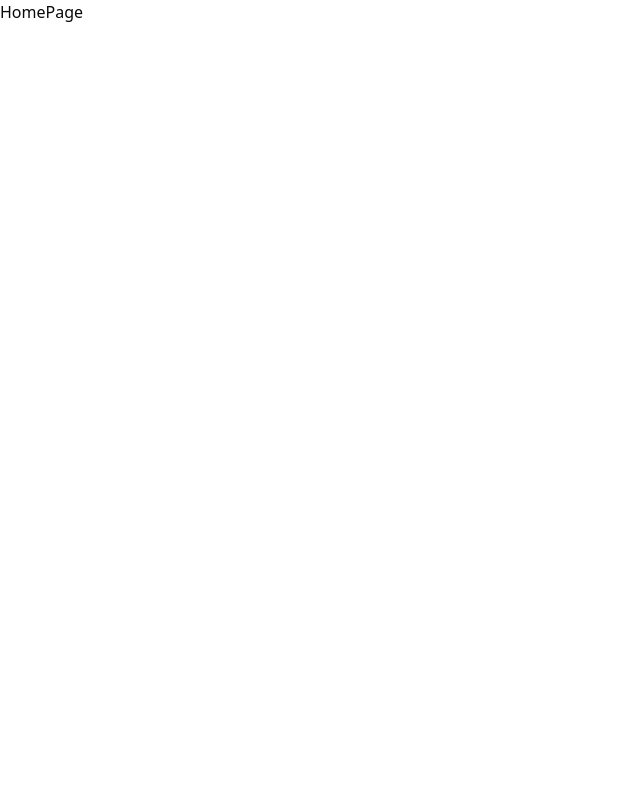
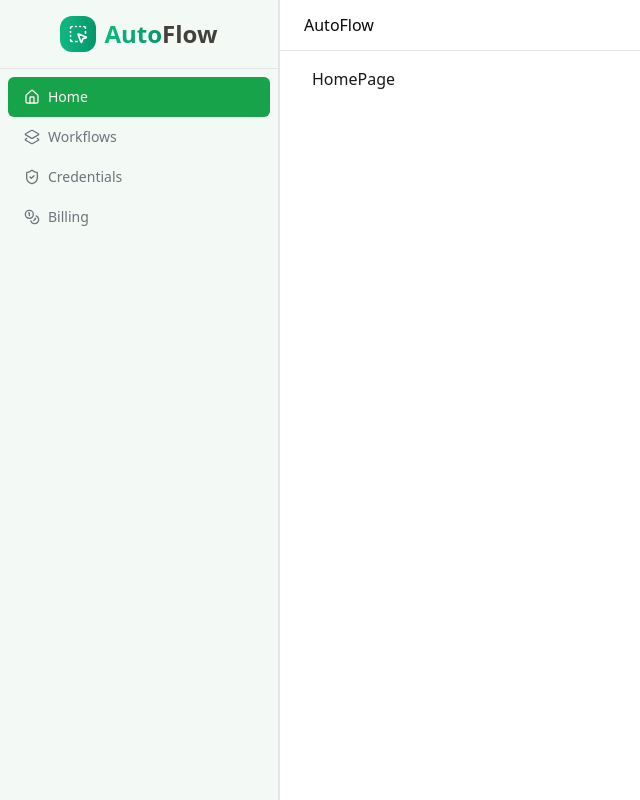
Before and after one commit to StereoPT/auto-flow, a Next.js app: page / in a window 1280 px wide. Shown: the whole page, without its empty margins (0-640 px from the left). Built offline with nearby package versions, Linux system fonts and the light colour scheme.

Commit message:
feat: sidebar

```diff
--- /dev/null
+++ b/app/(dashboard)/layout.tsx
@@ -0,0 +1,28 @@
+import { DesktopSidebar } from '@/components/DesktopSidebar';
+import { Separator } from '@/components/ui/separator';
+import { ReactNode } from 'react';
+
+type LayoutProps = {
+  children: ReactNode;
+};
+
+const Layout = ({ children }: LayoutProps) => {
+  return (
+    <div className="flex h-screen">
+      <DesktopSidebar />
+      <div className="flex flex-col flex-1 min-h-screen">
+        <header className="flex items-center justify-between px-6 py-4 h-[50px] container">
+          AutoFlow
+        </header>
+        <Separator />
+        <div className="overflow-auto">
+          <div className="flex-1 container py-4 text-accent-foreground">
+            {children}
+          </div>
+        </div>
+      </div>
+    </div>
+  );
+};
+
+export default Layout;
--- /dev/null
+++ b/components/DesktopSidebar.tsx
@@ -0,0 +1,68 @@
+'use client';
+
+import {
+  CoinsIcon,
+  HomeIcon,
+  Layers2Icon,
+  ShieldCheckIcon,
+} from 'lucide-react';
+import { Logo } from './Logo';
+import Link from 'next/link';
+import { buttonVariants } from './ui/button';
+import { usePathname } from 'next/navigation';
+
+const routes = [
+  {
+    href: '',
+    label: 'Home',
+    icon: HomeIcon,
+  },
+  {
+    href: 'workflows',
+    label: 'Workflows',
+    icon: Layers2Icon,
+  },
+  {
+    href: 'credentials',
+    label: 'Credentials',
+    icon: ShieldCheckIcon,
+  },
+  {
+    href: 'billing',
+    label: 'Billing',
+    icon: CoinsIcon,
+  },
+];
+
+export const DesktopSidebar = () => {
+  const pathname = usePathname();
+  const activeRoute =
+    routes.find(
+      (route) => route.href.length > 0 && pathname.includes(route.href),
+    ) || routes[0];
+
+  return (
+    <div className="hidden relative md:block min-w-[280px] max-w-[280px] h-screen overflow-hidden w-full bg-primary/5 dark:bg-secondary/30 dark:text-foreground text-muted-foreground border-r-2 border-separate">
+      <div className="flex items-center justify-center gap-2 border-b-[1px] border-separate p-4">
+        <Logo />
+      </div>
+      {/* <div className="p-2"> TODO: Credits </div> */}
+      <div className="flex flex-col p-2">
+        {routes.map((route) => (
+          <Link
+            key={route.href}
+            href={route.href}
+            className={buttonVariants({
+              variant:
+                activeRoute.href === route.href
+                  ? 'sidebarItemActive'
+                  : 'sidebarItem',
+            })}>
+            <route.icon size={20} />
+            {route.label}
+          </Link>
+        ))}
+      </div>
+    </div>
+  );
+};
--- /dev/null
+++ b/components/Logo.tsx
@@ -0,0 +1,29 @@
+import { cn } from '@/lib/utils';
+import { SquareDashedMousePointer } from 'lucide-react';
+import Link from 'next/link';
+
+type LogoProps = {
+  fontSize?: string;
+  iconSize?: number;
+};
+
+export const Logo = ({ fontSize = 'text-2xl', iconSize = 20 }: LogoProps) => {
+  return (
+    <Link
+      href="/"
+      className={cn(
+        'text-2xl font-extrabold flex items-center gap-2',
+        fontSize,
+      )}>
+      <div className="rounded-xl bg-gradient-to-r from-emerald-500 to-emerald-600 p-2">
+        <SquareDashedMousePointer size={iconSize} className="stroke-white" />
+      </div>
+      <div>
+        <span className="bg-gradient-to-r from-emerald-500 to-emerald-600 bg-clip-text text-transparent">
+          Auto
+        </span>
+        <span className="text-stone-700 dark:text-stone-300">Flow</span>
+      </div>
+    </Link>
+  );
+};
--- a/components/ui/button.tsx
+++ b/components/ui/button.tsx
@@ -1,56 +1,60 @@
-import * as React from "react"
-import { Slot } from "@radix-ui/react-slot"
-import { cva, type VariantProps } from "class-variance-authority"
+import * as React from 'react';
+import { Slot } from '@radix-ui/react-slot';
+import { cva, type VariantProps } from 'class-variance-authority';
 
-import { cn } from "@/lib/utils"
+import { cn } from '@/lib/utils';
 
 const buttonVariants = cva(
-  "inline-flex items-center justify-center gap-2 whitespace-nowrap rounded-md text-sm font-medium ring-offset-background transition-colors focus-visible:outline-none focus-visible:ring-2 focus-visible:ring-ring focus-visible:ring-offset-2 disabled:pointer-events-none disabled:opacity-50 [&_svg]:pointer-events-none [&_svg]:size-4 [&_svg]:shrink-0",
+  'inline-flex items-center justify-center gap-2 whitespace-nowrap rounded-md text-sm font-medium ring-offset-background transition-colors focus-visible:outline-none focus-visible:ring-2 focus-visible:ring-ring focus-visible:ring-offset-2 disabled:pointer-events-none disabled:opacity-50 [&_svg]:pointer-events-none [&_svg]:size-4 [&_svg]:shrink-0',
   {
     variants: {
       variant: {
-        default: "bg-primary text-primary-foreground hover:bg-primary/90",
+        default: 'bg-primary text-primary-foreground hover:bg-primary/90',
         destructive:
-          "bg-destructive text-destructive-foreground hover:bg-destructive/90",
+          'bg-destructive text-destructive-foreground hover:bg-destructive/90',
         outline:
-          "border border-input bg-background hover:bg-accent hover:text-accent-foreground",
+          'border border-input bg-background hover:bg-accent hover:text-accent-foreground',
         secondary:
-          "bg-secondary text-secondary-foreground hover:bg-secondary/80",
-        ghost: "hover:bg-accent hover:text-accent-foreground",
-        link: "text-primary underline-offset-4 hover:underline",
+          'bg-secondary text-secondary-foreground hover:bg-secondary/80',
+        ghost: 'hover:bg-accent hover:text-accent-foreground',
+        link: 'text-primary underline-offset-4 hover:underline',
+        sidebarItem:
+          'gap-2 !justify-start hover:bg-accent hover:bg-primary/80 hover:text-primary-foreground',
+        sidebarItemActive:
+          'gap-2 !justify-start bg-primary text-primary-foreground hover:bg-primary/90',
       },
       size: {
-        default: "h-10 px-4 py-2",
-        sm: "h-9 rounded-md px-3",
-        lg: "h-11 rounded-md px-8",
-        icon: "h-10 w-10",
+        default: 'h-10 px-4 py-2',
+        sm: 'h-9 rounded-md px-3',
+        lg: 'h-11 rounded-md px-8',
+        icon: 'h-10 w-10',
       },
     },
     defaultVariants: {
-      variant: "default",
-      size: "default",
+      variant: 'default',
+      size: 'default',
     },
-  }
-)
+  },
+);
 
 export interface ButtonProps
   extends React.ButtonHTMLAttributes<HTMLButtonElement>,
     VariantProps<typeof buttonVariants> {
-  asChild?: boolean
+  asChild?: boolean;
 }
 
 const Button = React.forwardRef<HTMLButtonElement, ButtonProps>(
   ({ className, variant, size, asChild = false, ...props }, ref) => {
-    const Comp = asChild ? Slot : "button"
+    const Comp = asChild ? Slot : 'button';
     return (
       <Comp
         className={cn(buttonVariants({ variant, size, className }))}
         ref={ref}
         {...props}
       />
-    )
-  }
-)
-Button.displayName = "Button"
+    );
+  },
+);
+Button.displayName = 'Button';
 
-export { Button, buttonVariants }
+export { Button, buttonVariants };
```
